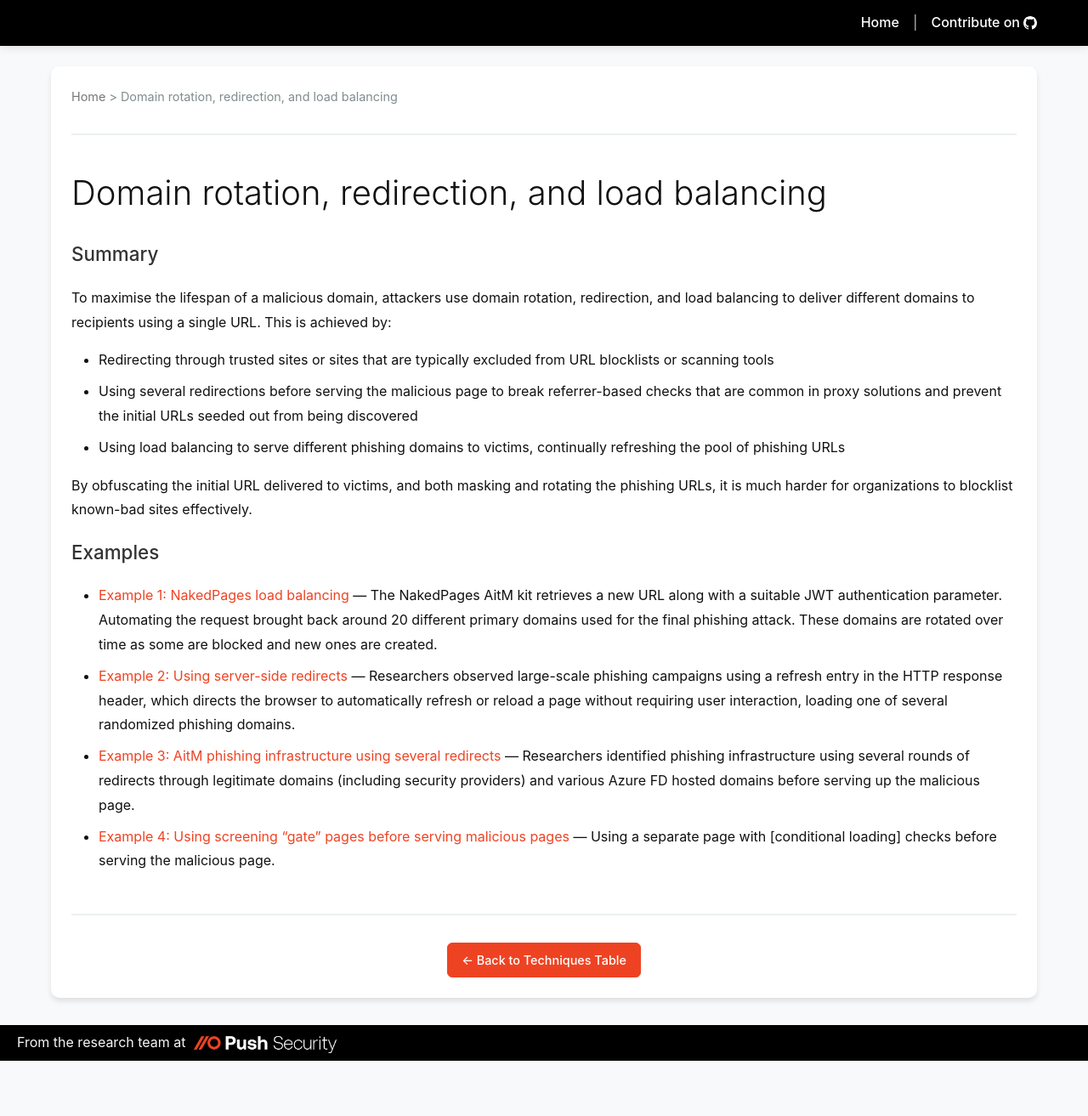
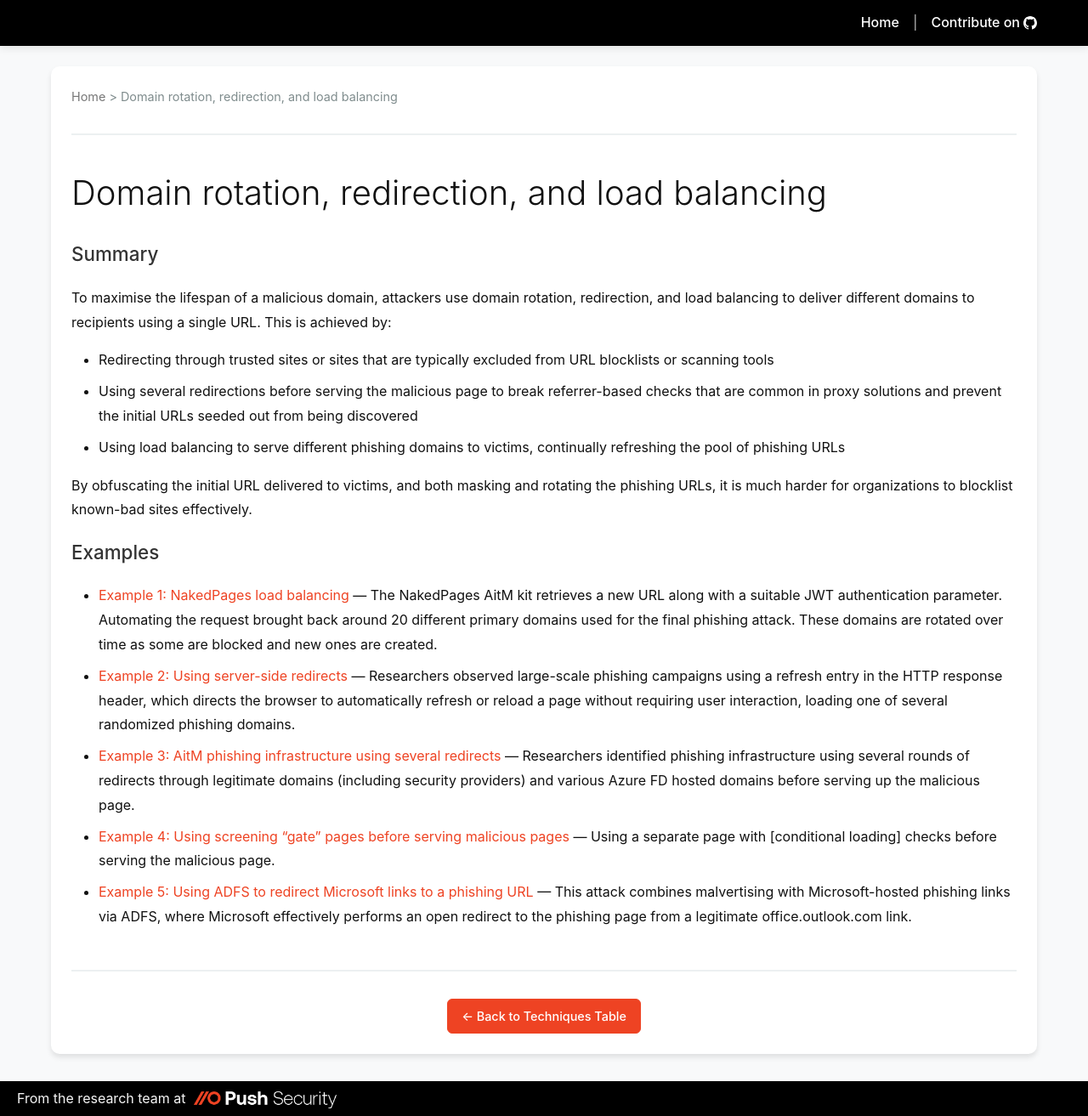
Before and after one commit to pushsecurity/phishing-techniques, a Jekyll site: the page built from _techniques/domain-rotation-redirection.md, in a window 1280 px wide. Shown: the whole page at 85% size. Built offline with Jekyll 4.4.1, drawn with Linux system fonts in a browser that asks for light colours; before the commit the page ends 1248 px from its top, so only the background shows below that.

Commit message:
Update domain-rotation-redirection.md

```diff
--- a/_techniques/domain-rotation-redirection.md
+++ b/_techniques/domain-rotation-redirection.md
@@ -22,3 +22,4 @@
 - [Example 2: Using server-side redirects](https://unit42.paloaltonetworks.com/rare-phishing-page-delivery-header-refresh/) — Researchers observed large-scale phishing campaigns using a refresh entry in the HTTP response header, which directs the browser to automatically refresh or reload a page without requiring user interaction, loading one of several randomized phishing domains.
 - [Example 3: AitM phishing infrastructure using several redirects](https://www.aitm-feed.com/blog/azure-front-door-aitm-phishing) — Researchers identified phishing infrastructure using several rounds of redirects through legitimate domains (including security providers) and various Azure FD hosted domains before serving up the malicious page.
 - [Example 4: Using screening "gate" pages before serving malicious pages](https://sublime.security/blog/aitm-phishing-with-russian-infrastructure-and-detection-evasion-from-a-lapsed-domain/) — Using a separate page with [conditional loading] checks before serving the malicious page.
+- [Example 5: Using ADFS to redirect Microsoft links to a phishing URL](https://pushsecurity.com/blog/phishing-with-active-directory-federation-services/) — This attack combines malvertising with Microsoft-hosted phishing links via ADFS, where Microsoft effectively performs an open redirect to the phishing page from a legitimate office.outlook.com link.
```
